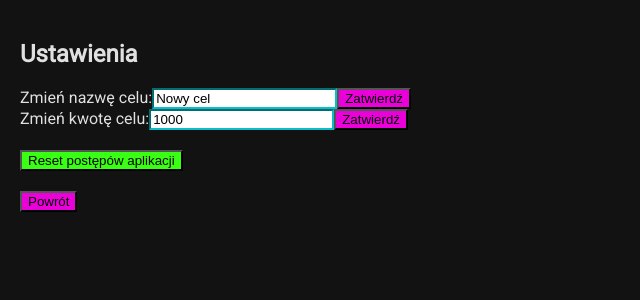
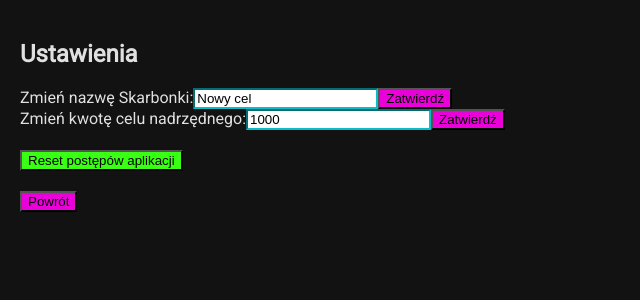
Before and after one commit to Jaskula07/f1, a React (Vite) app: page / in a window 1280 px wide. Both pictures are taken after a click on the button "USTAWIENIA". Shown: the top 300 px of the page, without its empty margins (0-640 px from the left). Built offline with nearby package versions, Linux system fonts and the light colour scheme.

Commit message:
Aktualisieren von Settings.jsx

```diff
--- a/src/components/Settings.jsx
+++ b/src/components/Settings.jsx
@@ -26,7 +26,7 @@ function Settings({ onBack }) {
     <div className="settings-view">
       <h2>Ustawienia</h2>
       <div className="field">
-        <label>Zmień nazwę celu:</label>
+        <label>Zmień nazwę Skarbonki:</label>
         <input
           type="text"
           value={newName}
@@ -37,7 +37,7 @@ function Settings({ onBack }) {
         <button onClick={handleNameChange} style={{ background: 'var(--accent)' }}>Zatwierdź</button>
       </div>
       <div className="field">
-        <label>Zmień kwotę celu:</label>
+        <label>Zmień kwotę celu nadrzędnego:</label>
         <input
           type="number"
           value={newAmount}
```
